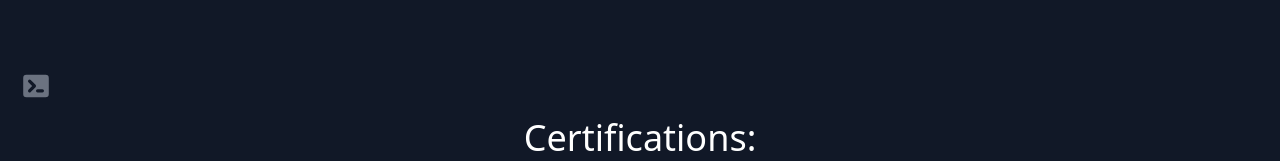
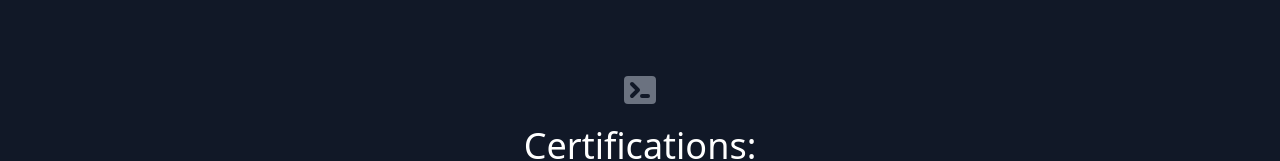
Before and after one commit to ClintonEziamaka/myportfolio, a React (Create React App) app: page / in a window 1280 px wide. Shown: the part 1898-2059 px from the top of the page. Built offline with nearby package versions, Linux system fonts and the light colour scheme.

Commit message:
icon commit

```diff
--- a/src/components/Certification.js
+++ b/src/components/Certification.js
@@ -7,7 +7,7 @@ export default function Certification() {
 return(
 <section id="certifications">
     <div className="container px-5 py-10 mx-auto text-center">
-    <TerminalIcon className="block w-8 text-gray-500 mb-4" />
+    <TerminalIcon className="inline-block w-10 text-gray-500 mb-4" />
     <h1 className="sm:text-4xl text-3xl font-medium title-font text-white mb-12"> Certifications: </h1>
     <div className="flex flex-wrap m-4">
     {certifications.map((certification) => (
```
